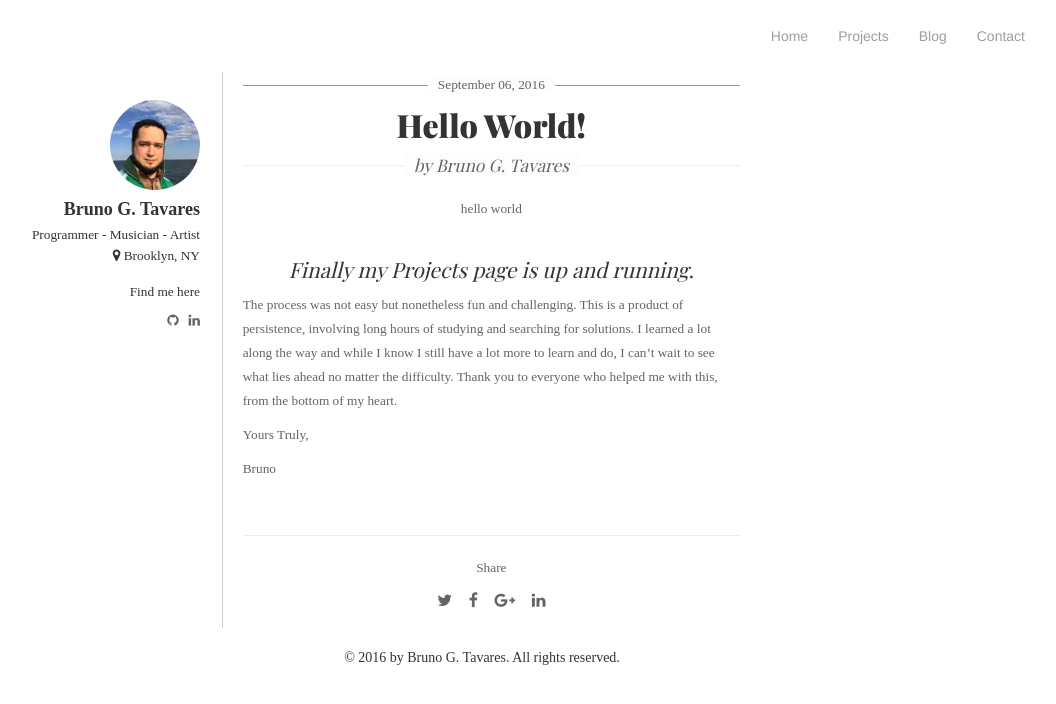
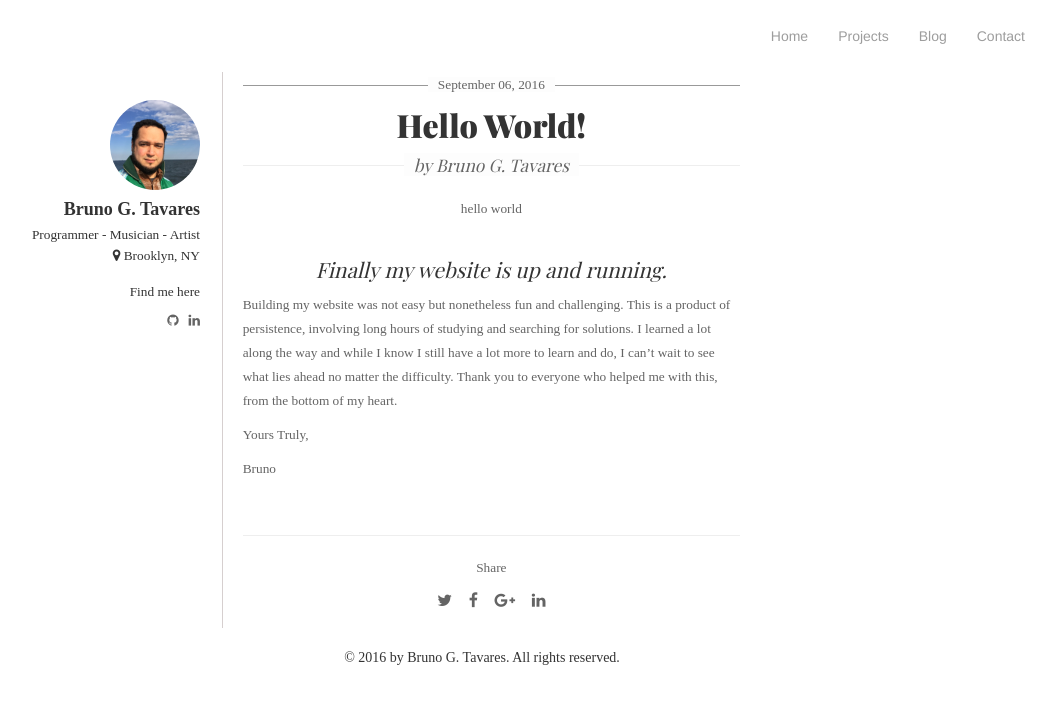
Before and after one commit to bruno78/bruno78.github.io, a Jekyll site: the page built from _posts/2016-09-06-hello-world.md, in a window 1280 px wide. Shown: the top 704 px of the page, without its empty margins (155-1211 px from the left). Built offline with Jekyll 4.4.1, drawn with Linux system fonts in a browser that asks for light colours; nearby versions of some CDN libraries; some web fonts are replaced.

Commit message:
corrected blog

```diff
--- a/_posts/2016-09-06-hello-world.md
+++ b/_posts/2016-09-06-hello-world.md
@@ -1,13 +1,13 @@
 ---
 layout: post
 title: Hello World!
-blurb: Finally my Projects page is up and running.
+blurb: Finally my website is up and running.
 date: 2016-09-06
 tags:
  - hello world
 ---
 
-The process was not easy but nonetheless fun and challenging. This is a product of persistence, involving long hours of studying and searching for solutions. I learned a lot along the way and while I know I still have a lot more to learn and do, I can't wait to see what lies ahead no matter the difficulty. Thank you to everyone who helped me with this, from the bottom of my heart.
+Building my website was not easy but nonetheless fun and challenging. This is a product of persistence, involving long hours of studying and searching for solutions. I learned a lot along the way and while I know I still have a lot more to learn and do, I can't wait to see what lies ahead no matter the difficulty. Thank you to everyone who helped me with this, from the bottom of my heart.
 
 Yours Truly,
 
```
Also changed, not shown: 3 other files.
